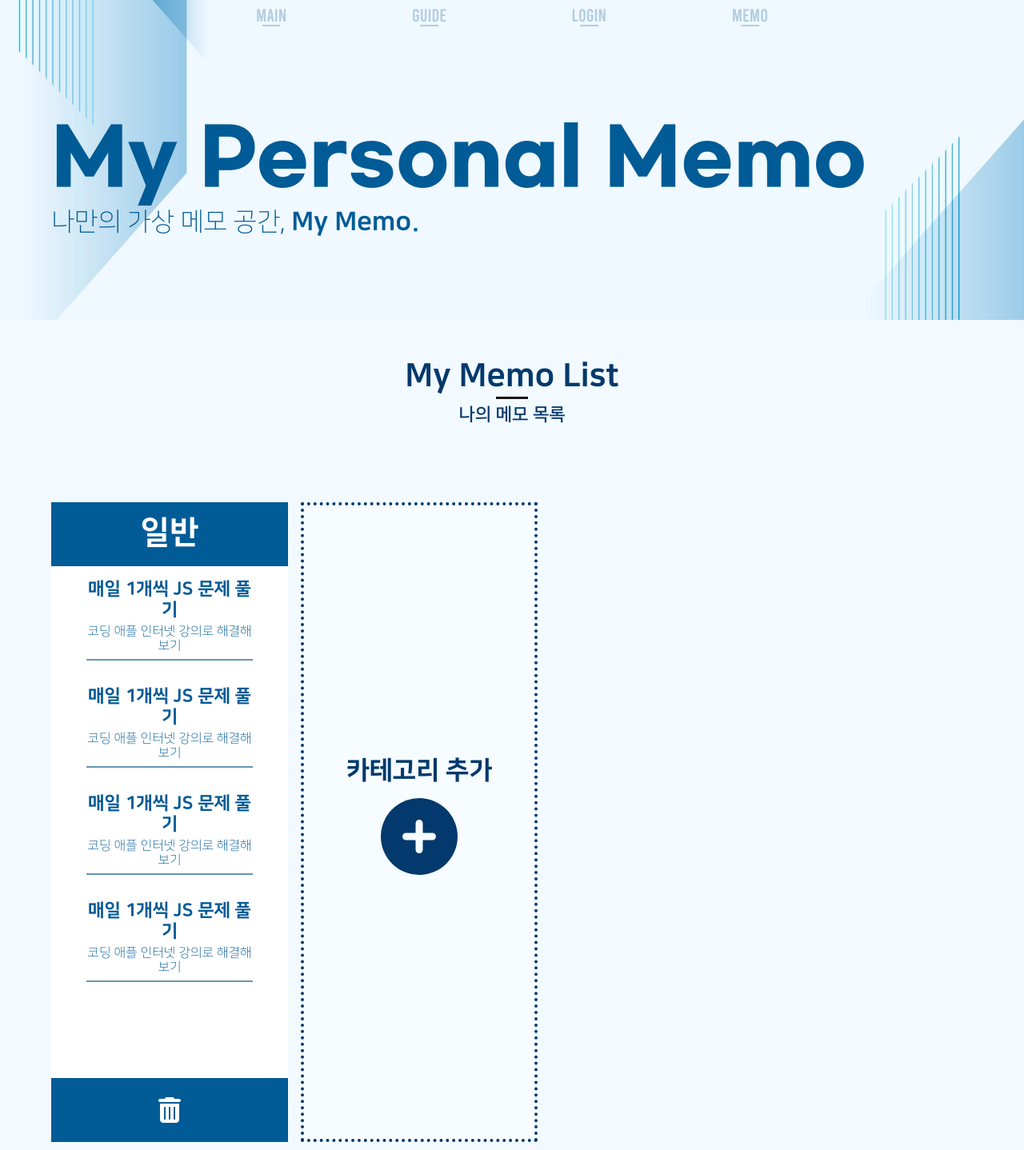
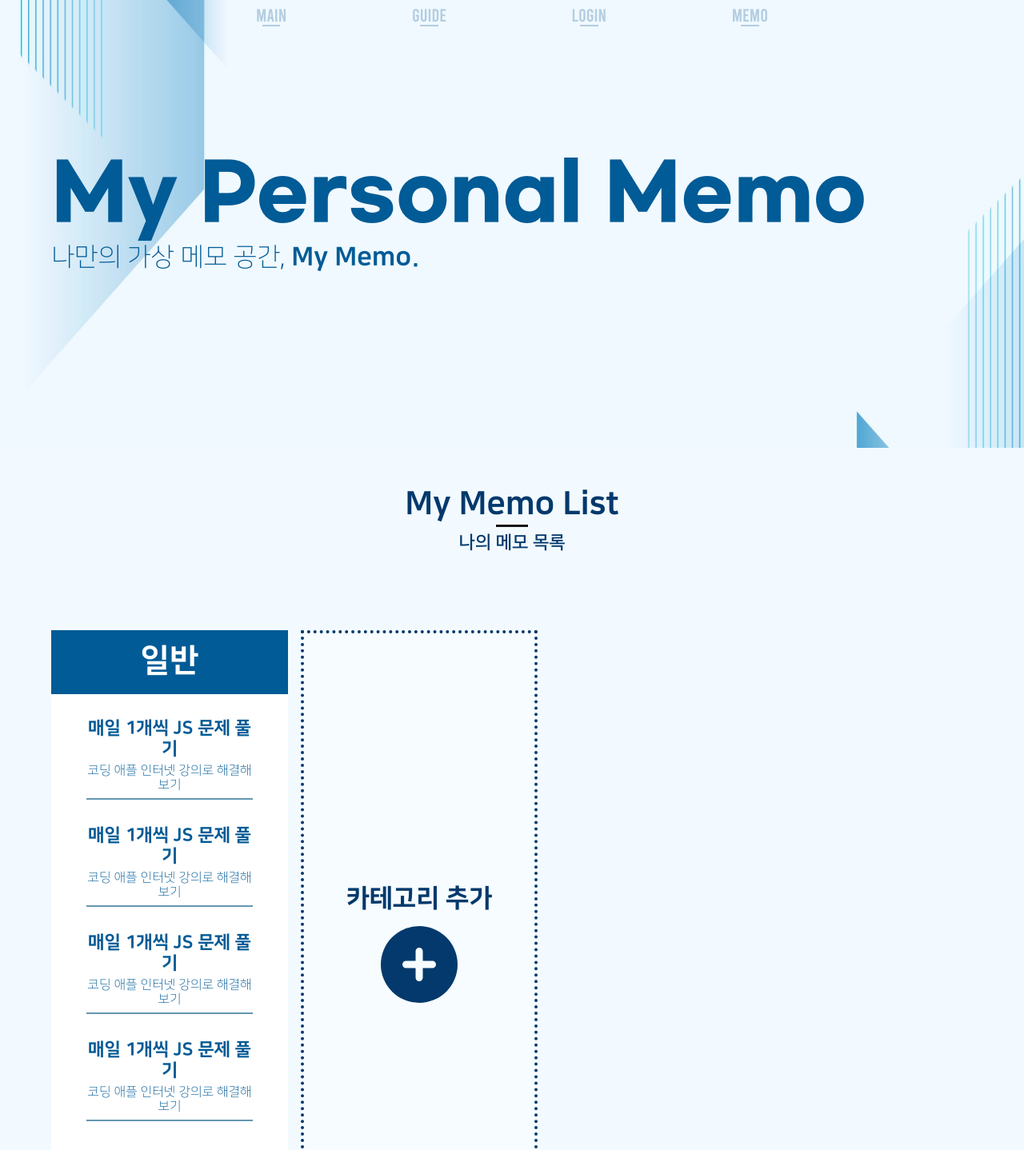
Before and after one commit to RookieAND/MyPersonalMemo, a React (Create React App) app: page /memo in a window 1280 px wide. Shown: the top 1438 px of the page at 80% size. Built offline with nearby package versions, Linux system fonts and the light colour scheme.

Commit message:
RookieAND / feat : add memo modify option layout.

```diff
--- a/src/components/common/Header.jsx
+++ b/src/components/common/Header.jsx
@@ -1,13 +1,13 @@
-import styled, { css } from 'styled-components';
-import bgImg from 'assets/img/background.jpg';
-import Navbar from './Navbar';
+import styled, { css } from "styled-components";
+import bgImg from "assets/img/background.jpg";
+import Navbar from "./Navbar";
 
 const Header = () => {
 	return (
 		<HeaderLayout>
 			<HeaderBackground>
 				<Navbar />
-                <div className='title'>
+				<div className="title">
 					<h5>My Personal Memo</h5>
 					<p>
 						나만의 가상 메모 공간, <strong>My Memo.</strong>
@@ -35,7 +35,7 @@ const HeaderBackground = styled.div`
 		return css`
 			width: 100vw;
 			height: 20vw;
-            min-height: 50vh;
+			min-height: 70vh;
 
 			background-image: url(${bgImg});
 			background-size: cover;
--- a/src/components/main/memo/Memo.jsx
+++ b/src/components/main/memo/Memo.jsx
@@ -63,7 +63,9 @@ const Memo = ({ mainMemo }) => {
 							<div className="button">
 								<button onClick={createCategory}>등록</button>
 								<button onClick={resetInput}>초기화</button>
-								<button onClick={toggleBtn}>취소</button>
+								<button onClick={toggleBtn} className="cancel">
+									취소
+								</button>
 							</div>
 						</div>
 					) : (
@@ -97,15 +99,15 @@ const Title = styled.div`
 				text-align: center;
 				font-weight: ${fonts.weight.bold};
 				font-size: ${fonts.size.xl};
-			}
 
-			h5::after {
-				content: "";
-				display: block;
+				&::after {
+					content: "";
+					display: block;
 
-				width: ${fonts.size.xl};
-				margin: 0.25vw auto 0.5vw auto;
-				border-bottom: 3px solid #141414;
+					width: ${fonts.size.xl};
+					margin: 0.25vw auto 0.5vw auto;
+					border-bottom: 3px solid #141414;
+				}
 			}
 
 			p {
@@ -146,7 +148,7 @@ const AddCategory = styled.div`
 				display: flex;
 				flex-direction: column;
 				justify-content: space-evenly;
-				aligh-item: center;
+				align-items: center;
 
 				p {
 					font-size: ${fonts.size.xsm};
@@ -161,10 +163,14 @@ const AddCategory = styled.div`
 					cursor: pointer;
 
 					color: ${colors.white};
+
+					&.cancel {
+						background: ${colors.red};
+					}
 				}
 
 				input {
-					width: 90%;
+					width: 100%;
 					padding: ${paddings.sm} 0vw;
 					margin: 0vw auto;
 
--- a/src/components/main/memo/MemoCategory.jsx
+++ b/src/components/main/memo/MemoCategory.jsx
@@ -9,6 +9,7 @@ import MemoElement from "components/main/memo/MemoElement";
 
 const MemoCategory = ({ category, memo }) => {
 	const dispatch = useContext(MemoDispatch);
+
 	const removeCategory = () => {
 		dispatch({
 			type: "REMOVE_CATEGORY",
@@ -23,7 +24,7 @@ const MemoCategory = ({ category, memo }) => {
 			</Title>
 			<MemoList>
 				{memo.map((elm) => (
-					<MemoElement key={elm.id} memo={elm} />
+					<MemoElement key={elm.id} memo={elm} category={category} />
 				))}
 			</MemoList>
 			<RemoveBtn onClick={removeCategory}>
@@ -49,7 +50,7 @@ const Wrapper = styled.div`
 
 const Title = styled.div`
 	${({ theme }) => {
-		const { colors, fonts, paddings, margins } = theme;
+		const { colors, fonts, paddings } = theme;
 		return css`
 			width: 100%;
 			height: 10%;
@@ -70,6 +71,7 @@ const Title = styled.div`
 
 const MemoList = styled.div`
 	height: 80%;
+	padding: 5% 0%;
 
 	display: flex;
 	flex-direction: column;
@@ -78,7 +80,7 @@ const MemoList = styled.div`
 
 const RemoveBtn = styled.div`
 	${({ theme }) => {
-		const { colors, fonts, paddings } = theme;
+		const { colors, fonts } = theme;
 		return css`
 			width: 100%;
 			height: 10%;
--- a/src/components/main/memo/MemoElement.jsx
+++ b/src/components/main/memo/MemoElement.jsx
@@ -1,21 +1,56 @@
+import { useContext, useState } from "react";
 import styled, { css } from "styled-components";
 
-const MemoElement = ({ memo }) => {
+import { MemoDispatch } from "pages/Container/MemoContainer";
+import { faAlignCenter } from "@fortawesome/free-solid-svg-icons";
+
+const MemoElement = ({ memo, category }) => {
+	const [isActive, setActive] = useState(false);
+	const dispatch = useContext(MemoDispatch);
+
+	const toggleMemoOption = () => {
+		setActive((prev) => !prev);
+	};
+
+	const removeMemo = () => {
+		dispatch({
+			type: "REMOVE_MEMO",
+			category,
+			id: memo.id,
+		});
+	};
+
 	return (
-		<MemoElementLayout>
-			<h5>{memo.title}</h5>
-			<p>{memo.desc}</p>
-		</MemoElementLayout>
+		<Wrapper
+			onMouseOver={() => toggleMemoOption(true)}
+			onMouseOut={() => toggleMemoOption(false)}
+		>
+			<MemoContent>
+				<h5>{memo.title}</h5>
+				<p>{memo.desc}</p>
+			</MemoContent>
+			<MemoModify isActive={isActive}>
+				<button onClick={removeMemo}>삭제</button>
+				<button>수정</button>
+			</MemoModify>
+		</Wrapper>
 	);
 };
 
-const MemoElementLayout = styled.div`
+const Wrapper = styled.div`
+	${({ theme }) => {
+		const { margins } = theme;
+		return css`
+			width: 70%;
+			margin: ${margins.base} auto;
+		`;
+	}}
+`;
+
+const MemoContent = styled.div`
 	${({ theme }) => {
 		const { colors, fonts, margins, paddings } = theme;
 		return css`
-			width: 70%;
-			margin: ${margins.base} auto;
-
 			border-bottom: solid 2px ${colors.blue.quaternary};
 
 			color: ${colors.blue.tertiary};
@@ -35,4 +70,24 @@ const MemoElementLayout = styled.div`
 	}}
 `;
 
+const MemoModify = styled.div`
+	${({ theme, isActive }) => {
+		const { colors, fonts, margins, paddings } = theme;
+		return css`
+			display: ${isActive ? "flex" : "none"};
+			width: 100%;
+
+			margin: 0vw auto;
+
+			button {
+				width: 50%;
+				padding: ${paddings.sm} 0vw;
+
+				background-color: ${colors.blue.quinary};
+				cursor: pointer;
+			}
+		`;
+	}}
+`;
+
 export default MemoElement;
--- a/src/components/template/BaseTemplate.jsx
+++ b/src/components/template/BaseTemplate.jsx
@@ -1,19 +1,19 @@
-import styled from 'styled-components';
+import styled from "styled-components";
 
-import Footer from '../common/Footer';
-import Header from '../common/Header';
+import Footer from "../common/Footer";
+import Header from "../common/Header";
 
 const BaseTemplate = ({ children }) => {
 	return (
-        <BaseTemplateLayout>
+		<TemplateLayout>
 			<Header />
-            <div className='content'>{children}</div>
+			<div className="content">{children}</div>
 			<Footer />
-        </BaseTemplateLayout>
+		</TemplateLayout>
 	);
 };
 
-const BaseTemplateLayout = styled.div`
+const TemplateLayout = styled.div`
 	display: flex;
 	flex-direction: column;
 
--- /dev/null
+++ b/src/pages/Container/HomeContainer.jsx
@@ -0,0 +1,5 @@
+import Home from "components/main/home/Home";
+
+export const HomeContainer = () => {
+	return <Home />;
+};
--- a/src/pages/MainPage.jsx
+++ b/src/pages/MainPage.jsx
@@ -1,7 +1,7 @@
 import BaseTemplate from "../components/template/BaseTemplate";
 import { BrowserRouter, Switch, Route } from "react-router-dom";
 
-import Home from "../components/main/home/Home";
+import { HomeContainer } from "./Container/HomeContainer";
 import { MemoContainer } from "./Container/MemoContainer";
 
 const MainPage = () => {
@@ -9,16 +9,12 @@ const MainPage = () => {
 		<BrowserRouter>
 			<BaseTemplate>
 				<Switch>
-					<Route exact path="/" component={HomeContainer}></Route>
-					<Route path="/memo" component={MemoContainer}></Route>
+					<Route exact path="/" component={HomeContainer} />
+					<Route path="/memo" component={MemoContainer} />
 				</Switch>
 			</BaseTemplate>
 		</BrowserRouter>
 	);
 };
 
-const HomeContainer = () => {
-	return <Home />;
-};
-
 export default MainPage;
```
Lines whose indentation alone changed are shown as unchanged.
